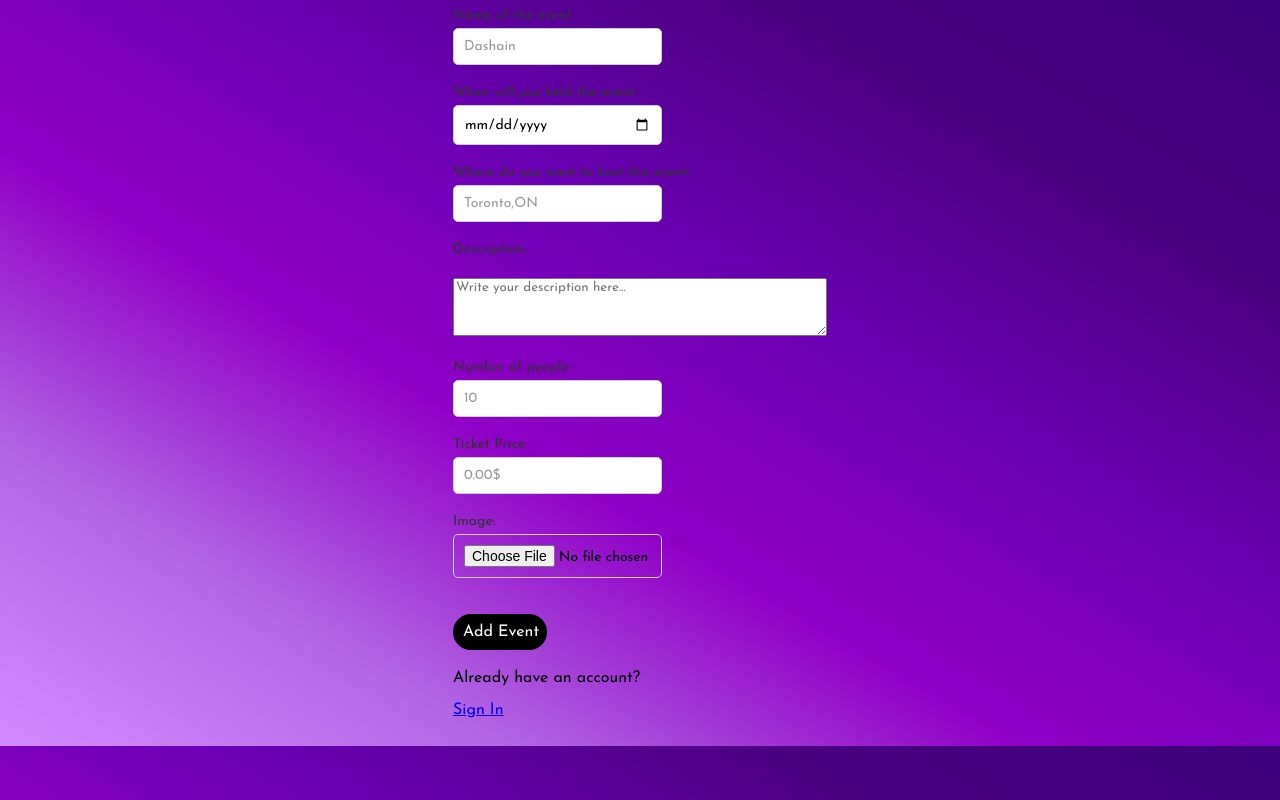
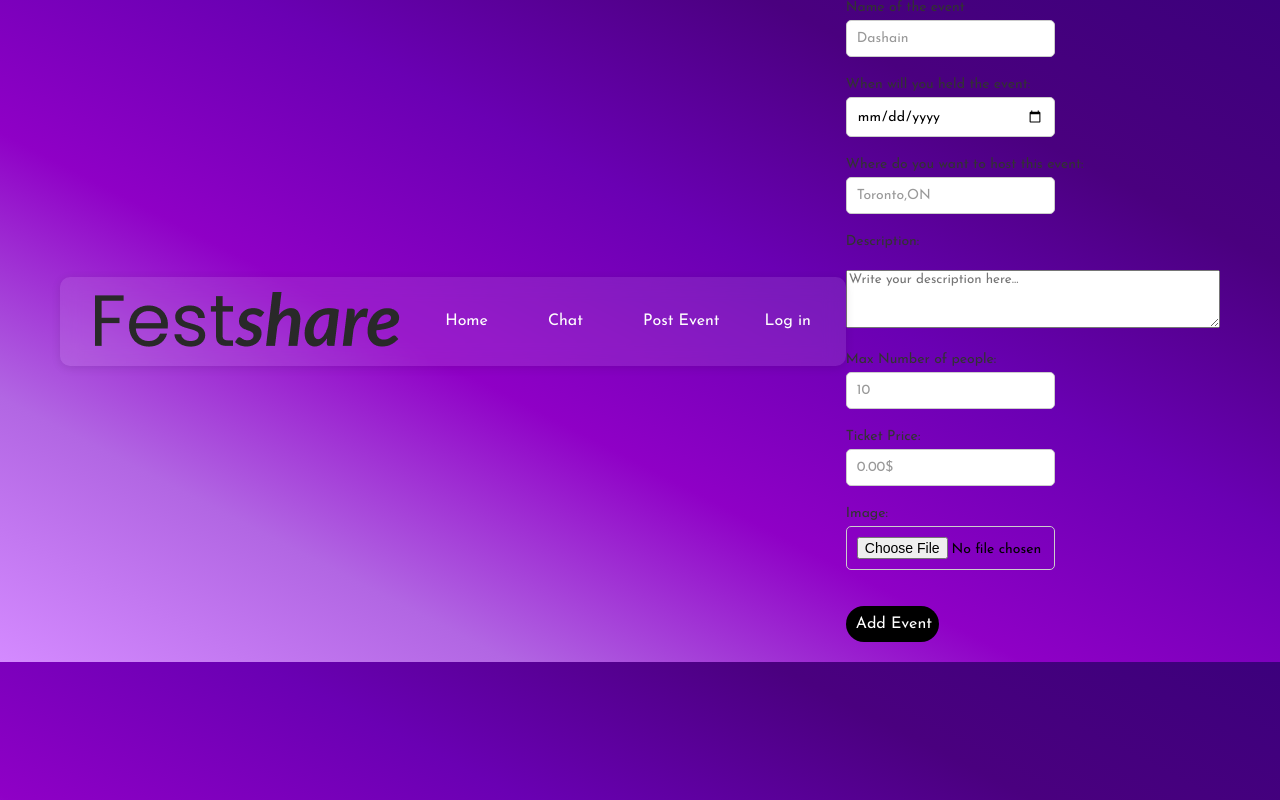
Before and after one commit to pidusbhusal/FestShare, a Django app: page /AddEvent in a window 1280 px wide. Run offline with Django 5.2, Linux system fonts and the light colour scheme.

Commit message:
addevent form added

```diff
--- a/events/models.py
+++ b/events/models.py
@@ -3,7 +3,7 @@ from django.contrib.auth.models import User
 
 # Create your models here.
 class Event(models.Model):
-    user = models.ForeignKey(User, on_delete=models.CASCADE)  # Link to the User model
+    organizer = models.ForeignKey(User, on_delete=models.CASCADE)  # Link to the User model
     date = models.DateField()
     location = models.CharField(max_length=200)
     title = models.CharField(max_length=300)
@@ -11,10 +11,12 @@ class Event(models.Model):
     image = models.ImageField(upload_to='event_images/')  # Set the upload path for images
     ticketPrice = models.FloatField()
     maxNumberOfPeople = models.IntegerField()
+    participants = models.ManyToManyField(User, related_name='event_participants', blank=True)  # Participants as ManyToManyField
+
 
     @property
     def organizername(self):
-        return self.user.first_name  # Access the user's first name
+        return self.organizer.first_name  # Access the user's first name
 
     def __str__(self):
         return f"{self.title} organized by {self.organizername}"
--- a/events/urls.py
+++ b/events/urls.py
@@ -7,5 +7,5 @@ urlpatterns = [
     path('', views.Onboarding, name="Onboarding"),
     path('Home', views.Home),
     path('Chat',views.Chat,name='Chat'),
-    path('AddEvent', views.PostEvent, name = "Event Post Form")
+    path('AddEvent', views.AddEvent, name = "Event Post Form")
 ]
--- a/events/views.py
+++ b/events/views.py
@@ -1,5 +1,7 @@
 from django.shortcuts import render, redirect
 from .models import Event  # Import your Event model
+from django.contrib import messages
+
 
 
 # Create your views here.
@@ -23,5 +25,29 @@ def Chat(req):
 
     return render(req,'Chat.html')
 
-def PostEvent(req):
+def AddEvent(req):
+    if req.method == 'POST':
+        title = req.POST.get('title')
+        event_description = req.POST.get('description')
+        date = req.POST.get('eventTime')
+        location = req.POST.get('eventLocation')
+        image = req.FILES.get('image')
+        ticket_price = req.POST.get('tickPrice')
+        max_people = req.POST.get('maxNumberOfPeople')
+
+        event = Event.objects.create(
+            organizer=req.user,
+            title=title,
+            eventDescription=event_description,
+            date=date,
+            location=location,
+            image=image,
+            ticketPrice=ticket_price,
+            maxNumberOfPeople=max_people
+        )
+        event.save()
+        messages.success(req, 'Event Added Successfully')
+        return redirect('/Home')
+
+
     return render(req, 'AddEvent.html')
--- a/saving_app/settings.py
+++ b/saving_app/settings.py
@@ -119,3 +119,7 @@ DEFAULT_AUTO_FIELD = 'django.db.models.BigAutoField'
 STATICFILES_DIRS = [
     BASE_DIR / "static",  # If you have a 'static' folder in your root directory
 ]
+
+
+MEDIA_URL = '/media/'
+MEDIA_ROOT = os.path.join(BASE_DIR, 'media')
--- a/saving_app/urls.py
+++ b/saving_app/urls.py
@@ -1,6 +1,8 @@
 
 from django.contrib import admin
 from django.urls import path, include
+from django.conf import settings
+from django.conf.urls.static import static
 
 urlpatterns = [
     path('admin/', admin.site.urls),
@@ -9,3 +11,6 @@ urlpatterns = [
     path('', include('money_tracker.urls')),
     path('', include('events.urls'))
 ]
+
+if settings.DEBUG:
+    urlpatterns += static(settings.MEDIA_URL, document_root=settings.MEDIA_ROOT)
--- a/templates/AddEvent.html
+++ b/templates/AddEvent.html
@@ -13,12 +13,13 @@
 </head>
 
 <body>
-    <form action="AddEvent">
-        <form action="/SignUp" method="post">
+    {% include 'navbar.html' %}
+    <form action="AddEvent" method="POST" enctype="multipart/form-data">
+
         {% csrf_token %}
         <div class="form-group">
-                <label for="eventName">Name of the event</label>
-                <input type="text" name="eventName" id="eventName" required placeholder="Dashain">
+            <label for="title">Name of the event</label>
+            <input type="text" name="title" id="title" required placeholder="Dashain">
         </div>
         <div class="form-group">
             <label for="eventTime">When will you held the event:</label>
@@ -34,12 +35,12 @@
                 placeholder="Write your description here..."></textarea>
         </div>
         <div class="form-group">
-                <label for="numberOfPeople">Number of people:</label>
-                <input type="number" name="numberOfPeople" id="numberOfPeople" required placeholder="10">
+            <label for="maxNumberOfPeople">Max Number of people:</label>
+            <input type="number" name="maxNumberOfPeople" id="maxNumberOfPeople" required placeholder="10">
         </div>
         <div class="form-group">
             <label for="ticketPrice">Ticket Price:</label>
-                <input type="price" name="price" id="price" required placeholder="0.00$">
+            <input type="tickPrice" name="tickPrice" id="tickPrice" required placeholder="0.00$">
         </div>
         <div class="form-group">
             <label for="eventImage">Image:</label>
@@ -49,11 +50,7 @@
         <div class="form-group">
             <input type="submit" value="Add Event">
         </div>
-            <div class="form-group">
-                <p>Already have an account?</p>
-                <a href="/Login">Sign In</a>
-            </div>
-        </form>
+
 
     </form>
 </body>
```
Also changed, not shown: templates/YourEvent.html (added, +15 -0 lines), events/migrations/0002_rename_user_event_organizer_event_participants.py (added). Lines whose indentation alone changed are shown as unchanged.
